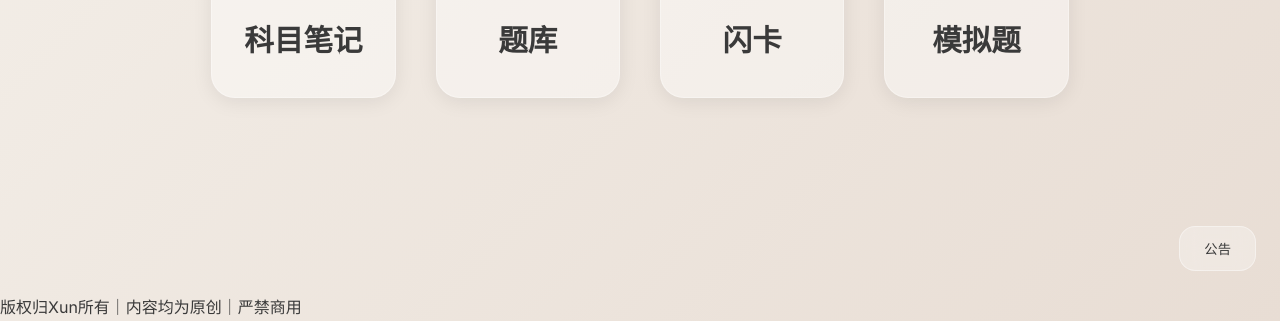
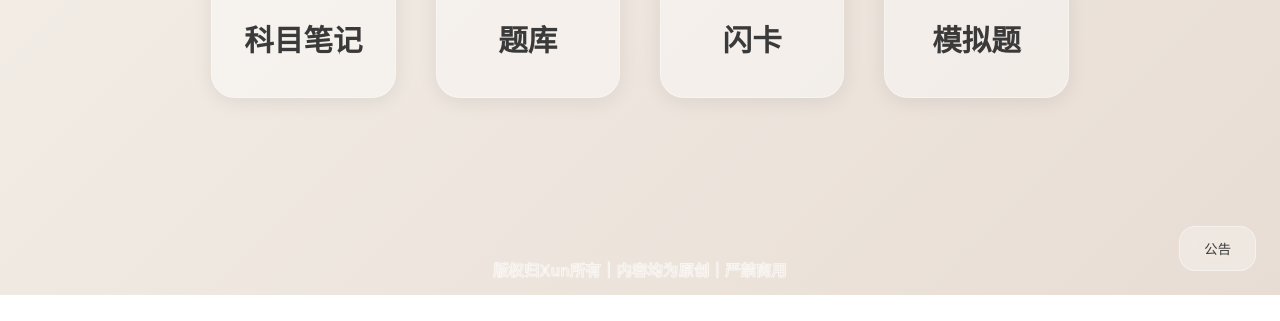
Before and after one commit to Xun1267/psynote, a website: page index.html in a window 1280 px wide. Shown: the part 509-830 px from the top of the page. After the commit the page ends 804 px from the top, so only its background shows below. Drawn offline with nearby package versions, Linux system fonts and the light colour scheme.

```diff
--- a/styles.css
+++ b/styles.css
@@ -487,6 +487,21 @@
         grid-template-columns: 1fr 1fr;
     }
 }
+.site-watermark {
+    position: fixed;
+    left: 50%;
+    bottom: 8px;
+    transform: translateX(-50%);
+    color: transparent;
+    -webkit-text-stroke: 1px rgba(255, 255, 255, 0.6);
+    text-shadow: 0 0 2px rgba(255, 255, 255, 0.25);
+    font-weight: 600;
+    font-size: 0.95rem;
+    letter-spacing: 0.02em;
+    pointer-events: none;
+    user-select: none;
+    z-index: 500;
+}
 .feature-card.glass-card::before {
     content: '';
     position: absolute;
```
